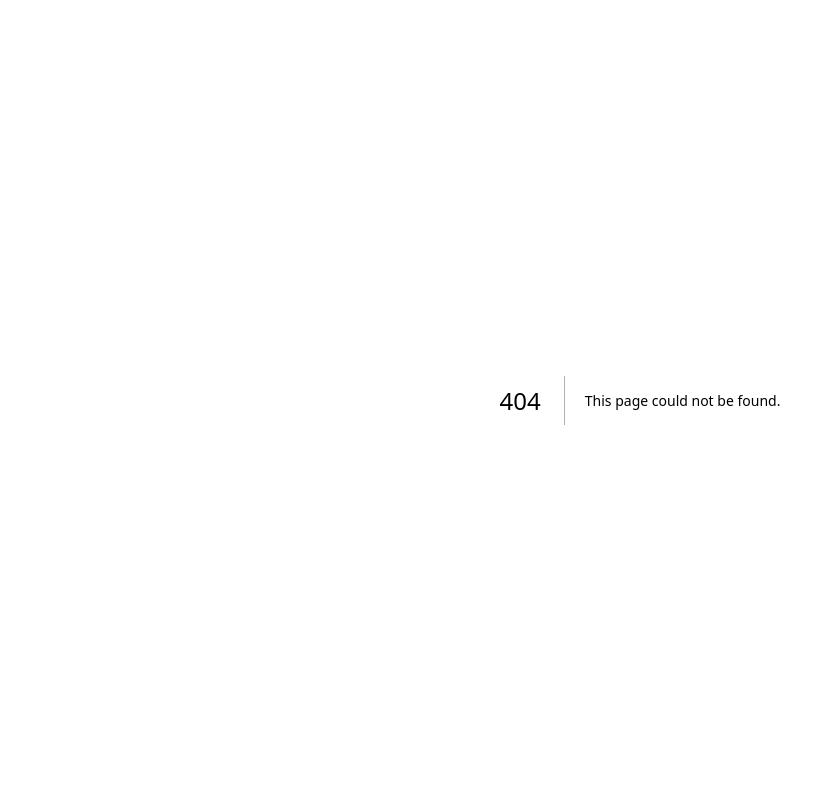
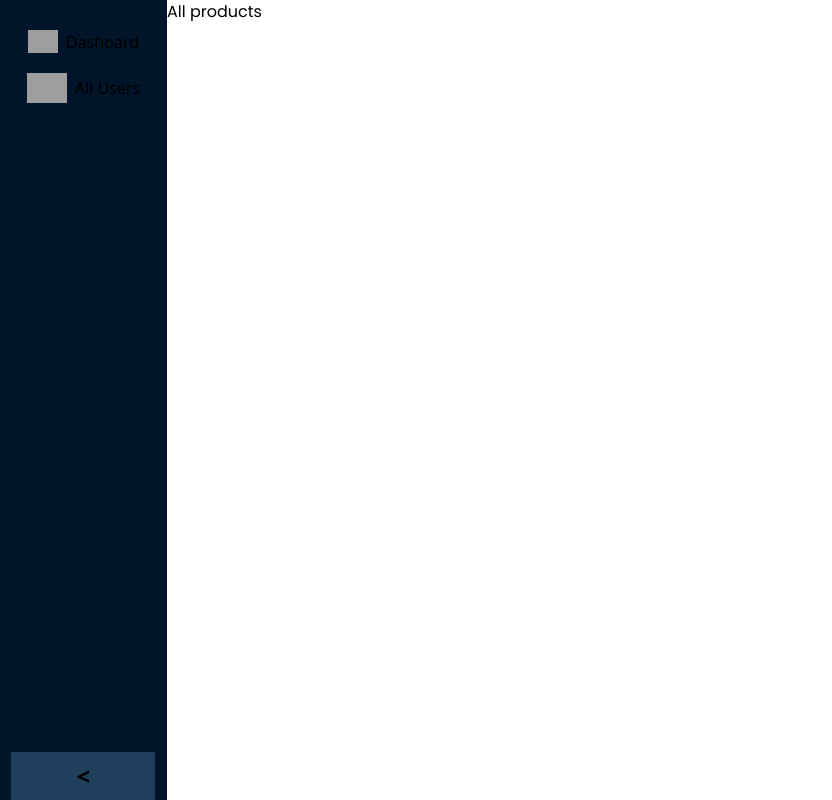
Before and after one commit to KPorus/admin_panel, a Next.js app: page /Products in a window 1280 px wide. Before the commit this address had no page. Shown: the whole page, without its empty margins (0-832 px from the left). Built offline with nearby package versions, Linux system fonts and the light colour scheme; grey boxes are pictures that could not be loaded.

Commit message:
some modification

```diff
--- /dev/null
+++ b/src/pages/Products/index.tsx
@@ -0,0 +1,17 @@
+import dynamic from 'next/dynamic';
+import React, { ReactNode } from 'react';
+const SideBar = dynamic(() => import("@/components/Layout/Sidebar"));
+const index = () => {
+    return (
+        <div>
+           All products
+        </div>
+    );
+};
+
+export default index;
+
+index.getLayout = function getLayout(page: ReactNode)
+{
+    return <SideBar>{page}</SideBar>;
+};
--- a/src/pages/Users/index.tsx
+++ b/src/pages/Users/index.tsx
@@ -1,8 +1,7 @@
 import React, { ReactNode } from 'react';
 import dynamic from "next/dynamic";
-import SideBar from '@/components/Layout/Sidebar';
 
-const RootLayouts = dynamic(() => import("@/components/Layout/RootLayouts"));
+const SideBar = dynamic(() => import("@/components/Layout/Sidebar"));
 const AllUsers = dynamic(() => import('@/components/AllUsers/AllUsers'));
 const InputTag = dynamic(() => import('@/Helpers/InputTag/InputTag'));
 const HeadTag = dynamic(() => import("@/Helpers/HeadTag/HeadTag"));
--- a/src/pages/index.tsx
+++ b/src/pages/index.tsx
@@ -1,7 +1,6 @@
 import React, { ReactNode } from "react";
 import dynamic from "next/dynamic";
-import SideBar from "@/components/Layout/Sidebar";
-const RootLayouts = dynamic(() => import("@/components/Layout/RootLayouts"));
+const SideBar = dynamic(() => import("@/components/Layout/Sidebar"));
 const HeadTag = dynamic(() => import("@/Helpers/HeadTag/HeadTag"));
 const Homepage = dynamic(() => import("@/components/Home/Homepage"));
 const Date_Picker = dynamic(() => import("@/components/DashBoard/DatePicker/Date_Picker"));
```
